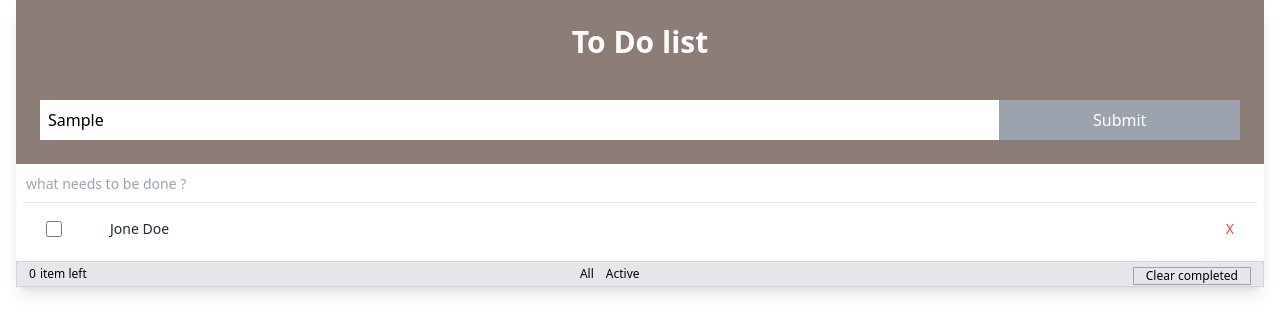
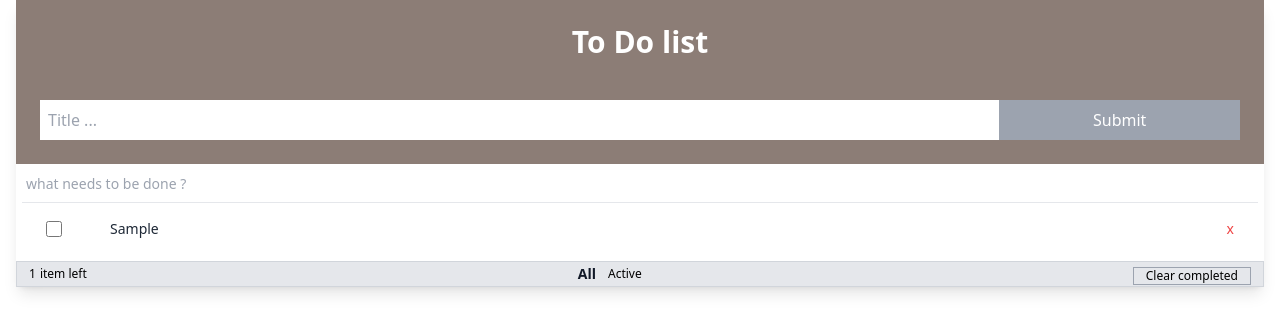
Before and after one commit to hadi-sourseMode/react-redux-tailwind-todo, a React (Create React App) app: page / in a window 1280 px wide. Both pictures are taken after typing "Sample" into the empty fields and a click on the button "Submit". Shown: the top 332 px of the page. Built offline with nearby package versions, Linux system fonts and the light colour scheme.

Commit message:
feat: create logic for app

```diff
--- /dev/null
+++ b/src/components/nested/BTNsForAction.jsx
@@ -0,0 +1,18 @@
+import React from "react";
+import { useDispatch, useSelector } from "react-redux";
+import { changeFilter } from "../../redux/actions";
+
+const BTNsForAction = () => {
+    const dispatch = useDispatch();
+    const state = useSelector((state) => state);
+
+    return (
+        <div className="flex gap-3">
+            <button onClick={()=>{dispatch(changeFilter(false))}} className={ state.isFilter ? "bg-transparent focus:outline-none text-xs" : "bg-transparent focus:outline-none text-gray-900 text-sm font-bold"}>All</button>
+            <button onClick={()=>{dispatch(changeFilter(true))}} className={ !state.isFilter ? "bg-transparent focus:outline-none text-xs" : "bg-transparent focus:outline-none text-gray-900 text-sm font-bold"}>Active</button>
+        </div>
+
+    );
+}
+
+export default BTNsForAction;
--- /dev/null
+++ b/src/components/nested/ClearCompleted.jsx
@@ -0,0 +1,16 @@
+import React from "react";
+import { useDispatch } from "react-redux";
+import { deleteCompleted } from "../../redux/actions";
+
+const ClearCompleted = () => {
+    const dispatch = useDispatch();
+
+    return (
+        <div className="">
+         <button onClick={()=>{dispatch(deleteCompleted())}} className="border border-gray-400 px-3 text-xs">Clear completed</button>
+        </div>
+
+    );
+}
+
+export default ClearCompleted;
--- /dev/null
+++ b/src/components/nested/ItemLeft.jsx
@@ -0,0 +1,20 @@
+import React, { useEffect, useState } from "react";
+import { useSelector } from "react-redux";
+
+const ItemLeft = () => {
+    const state = useSelector((state) => state);
+    const [todos, setTodos] = useState([])
+    useEffect(()=>{
+          setTodos(state.items.filter((item)=> item.completed !== true));
+    },[state])
+
+    return (
+        <div className="flex gap-1 text-xs">
+        <span>{todos[0] ? todos.length : "0"}</span>
+        <span>item left</span>
+    </div>
+
+    );
+}
+
+export default ItemLeft;
--- a/src/components/nested/SingleTodo.jsx
+++ b/src/components/nested/SingleTodo.jsx
@@ -1,23 +1,37 @@
 import React from "react";
+import { useDispatch } from "react-redux";
+import { deleteItem, toggleItem } from "../../redux/actions";
 
-const SingleTodo = () => {
+const SingleTodo = ({id, text, completed}) => {
+    const dispatch = useDispatch();
+    const deleteTodo =()=>{
+        dispatch(deleteItem(id));
+    }
+    const toggletodo=()=>{
+        dispatch(toggleItem(id));
+    }
     return (
-        <tr>
+        <tr className={completed ? "bg-gray-500" : ""}>
             <td className="px-6 py-4 text-sm font-medium text-gray-800 whitespace-nowrap w-10">
                 <div className="flex items-center">
-                    <input id="link-checkbox" type="checkbox" value="" className="w-4 h-4 text-blue-600 bg-gray-100 rounded border-gray-300 focus:ring-blue-500 focus:ring-2"/>
+                    <input id="link-checkbox" checked={completed} onChange={toggletodo} type="checkbox" value={completed} className="w-4 h-4 text-blue-600 bg-gray-100 rounded border-gray-300 focus:ring-blue-500 focus:ring-2"/>
                 </div>
             </td>
-            <td className="px-6 py-4 text-sm text-gray-800 whitespace-nowrap w-full">
-                Jone Doe
+            <td className={
+                completed ?
+                "line-through px-6 py-4 text-sm text-white  whitespace-nowrap w-full"
+                :"px-6 py-4 text-sm text-gray-800 whitespace-nowrap w-full"
+            }>
+               {text}
             </td>
             <td className="px-6 py-4 text-sm font-medium text-right whitespace-nowrap">
-                <a
-                    className="text-red-500 hover:text-red-700"
-                    href="#"
+                <button
+                onClick={deleteTodo}
+                    className="text-red-500 hover:text-red-700 focus:outline-none"
+
                 >
-                    X
-                </a>
+                    x
+                </button>
             </td>
         </tr>
 
--- a/src/components/sections/AddTodo.jsx
+++ b/src/components/sections/AddTodo.jsx
@@ -10,15 +10,17 @@ const AddTodo = () => {
     const addItemToDo = (e) => {
         e.preventDefault()
 
-        if (text)
-        dispatch(addItem(text))
+        if (text){
+            dispatch(addItem(text))
+            setText("")
+        }
     }
     return (
         <header className="w-full px-6 py-6 bg-[#8c7d76]">
             <h1 className="text-3xl text-center font-bold text-white">To Do list</h1>
 
             <form onSubmit={addItemToDo} className="flex mt-10">
-                <input onChange={event => setText(event.target.value)} className="w-full h-10 placeholder-gray-200::placeholder px-2" placeholder="Title ..." type="text" />
+                <input onChange={event => {setText(event.target.value)}} className="w-full h-10 placeholder-gray-200::placeholder px-2" placeholder="Title ..." type="text" value={text} />
                 <button type="submit" className="text-white p-1 w-3/12 h-10 bg-gray-400 " >Submit</button>
             </form>
         </header>
--- a/src/components/sections/Footer.jsx
+++ b/src/components/sections/Footer.jsx
@@ -1,22 +1,17 @@
 import React from "react";
+import BTNsForAction from "../nested/BTNsForAction";
+import ClearCompleted from "../nested/ClearCompleted";
+import ItemLeft from "../nested/ItemLeft";
 
 const Footer = () => {
     return (
         <footer className="flex px-3 border border-gray-300 items-center bg-gray-200 justify-between">
-            <div className="flex gap-1 text-xs">
-                <span>0</span>
-                <span>item left</span>
-            </div>
+            <ItemLeft />
 
-            <div className="flex gap-3">
-                <button className="bg-transparent focus:outline-none text-xs">All</button>
-                <button className="bg-transparent focus:outline-none text-xs">Active</button>
-            </div>
+            <BTNsForAction />
 
-            <div className="">
-                <button className="border border-gray-400 px-3 text-xs">Clear completed</button>
-            </div>
 
+<ClearCompleted/>
 
         </footer>
     );
--- a/src/components/sections/ToDoList.jsx
+++ b/src/components/sections/ToDoList.jsx
@@ -1,10 +1,22 @@
 import SingleTodo from "../nested/SingleTodo";
-import React from "react";
+import React, { useState } from "react";
+import { useSelector } from "react-redux";
+import { useEffect } from "react";
 
 
 
 
 const ToDoList = () => {
+  const state = useSelector((state) => state);
+  const [todos, setTodos] = useState([])
+  useEffect(()=>{
+    if(state.isFilter){
+        setTodos(state.items.filter((item)=> item.completed !== true));
+    }else{
+        setTodos(state.items);
+    }
+  },[state])
+
   return (
     <>
      <main className="flex flex-col">
@@ -20,11 +32,26 @@ const ToDoList = () => {
                                         </span>
                                     </td>
                                 </tr>
-                                {/* {todoItems.map((c) => (
-                                    <SingleTodo />
-                                    ))} */}
+                                {
+                                   todos[0] ?
+                                    todos.map((todo) => {
+                                        return <SingleTodo key={todo.id}
+                                                id={todo.id}
+                                                text={todo.text}
+                                                completed={todo.completed}
+                                            />
+                                        })
+                                    :
+                                    (
+                                        <tr>
+                                        <td className="px-6 py-4 text-sm font-medium text-gray-800 whitespace-nowrap w-10">
+                                            <div className="justify-center flex items-center">
+                                              there is not data for show !
+                                            </div>
+                                        </td>
+                                    </tr>
+                                    ) }
 
-<SingleTodo />
                             </tbody>
                         </table>
                     </div>
--- a/src/redux/actionTypes.js
+++ b/src/redux/actionTypes.js
@@ -1,3 +1,6 @@
 export const ADD_ITEM = "ADD_ITEM";
 export const DELETE_ITEM = "DELETE_ITEM";
 export const GET_ITEMS = "GET_ITEMS";
+export const TOGGLE_ITEM = "TOGGLE_ITEM";
+export const CHANGE_FILTER = "CHANGE_FILTER";
+export const DELETE_COMPLETED = "DELETE_COMPLETED";
--- a/src/redux/actions.js
+++ b/src/redux/actions.js
@@ -1,6 +1,6 @@
-import { ADD_ITEM, DELETE_ITEM, GET_ITEMS } from "./actionTypes";
+import { ADD_ITEM, DELETE_ITEM, CHANGE_FILTER, TOGGLE_ITEM, DELETE_COMPLETED } from "./actionTypes";
 
-let nextID = 0;
+let nextID = 1;
 
 const addItem = (value) => {
     return {
@@ -11,12 +11,6 @@ const addItem = (value) => {
 };
 
 
-const getItems = () => {
-    return {
-        type: GET_ITEMS,
-    };
-};
-
 
 const deleteItem = (id) => {
     return {
@@ -25,4 +19,27 @@ const deleteItem = (id) => {
     };
 };
 
-export { addItem, deleteItem, getItems };
+
+const toggleItem = (id) => {
+    return {
+        type: TOGGLE_ITEM,
+        id: id
+    };
+};
+
+
+const changeFilter = (status) => {
+    return {
+        type: CHANGE_FILTER,
+        status: status
+    };
+};
+
+
+const deleteCompleted = () => {
+    return {
+        type: DELETE_COMPLETED,
+    };
+};
+
+export { addItem, deleteItem, changeFilter, toggleItem, deleteCompleted };
--- a/src/redux/reducer.js
+++ b/src/redux/reducer.js
@@ -1,20 +1,48 @@
-import { ADD_ITEM, DELETE_ITEM, GET_ITEMS } from "./actionTypes";
+import { ADD_ITEM, CHANGE_FILTER, DELETE_COMPLETED, DELETE_ITEM, TOGGLE_ITEM } from "./actionTypes";
 
-const initialState = [];
+const initialState = {
+  items: [],
+  isFilter: false,
+  actives: []
+};
 
 const MyReducer = (state = initialState, action) => {
   switch (action.type) {
     case ADD_ITEM:
-      return [
+      return {
         ...state,
-        { id: action.nextId, text: action.value, completed: false }
-    ];
-
-    case GET_ITEMS:
-        return state;
+        items: [
+          ...state.items,
+          { id: action.nextId, text: action.value, completed: false }],
+      };
 
     case DELETE_ITEM:
-      return state.filter((item)=>item.id !== action.id);
+      return {
+        ...state,
+        items: state.items.filter((item) => item.id !== action.id),
+      }
+
+    case TOGGLE_ITEM:
+      return {
+        ...state,
+        items: state.items.map((todo) =>
+          todo.id === action.id ? { ...todo, completed: !todo.completed } : todo
+        ),
+      };
+
+    case CHANGE_FILTER:
+        return {
+          ...state,
+          isFilter: action.status
+        };
+
+    case DELETE_COMPLETED:
+          return {
+            ...state,
+            items: state.items.filter((item) => item.completed === false),
+          };
+
+
 
     default:
       return state;
```
